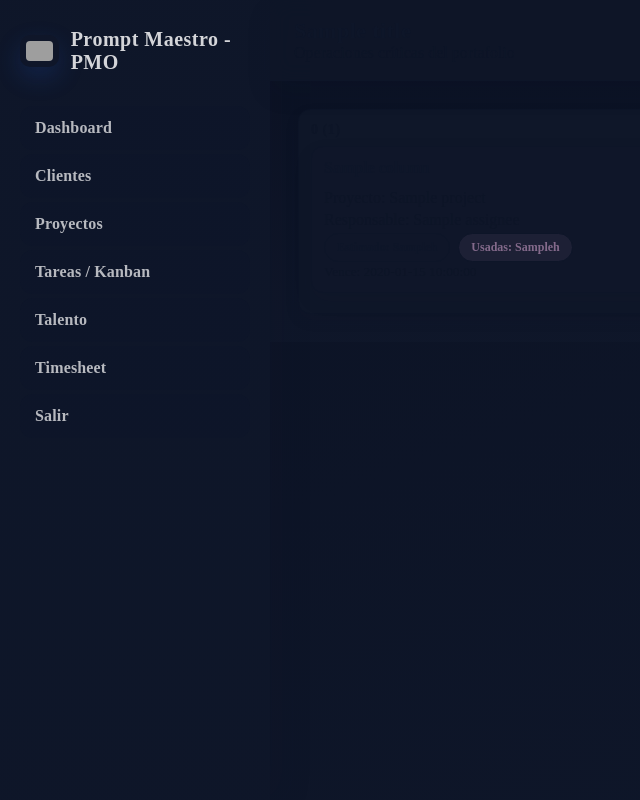
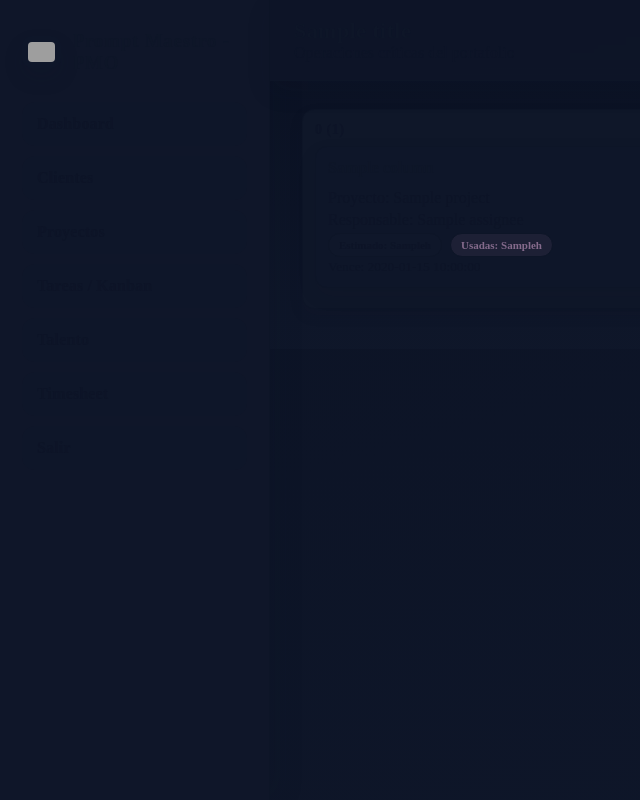
Before and after one commit to doriangomez/adminprojects, a PHP site: template src/Views/tasks/index.php in a window 1280 px wide. Shown: the whole page, without its empty margins (0-640 px from the left). Run offline with PHP 8.4, Linux system fonts and the light colour scheme; the template is opened without the code that fills it: most values are stand-ins (such as "Sample title", 1, 10 or a date in 2020); grey boxes are pictures that could not be loaded.

Commit message:
Refine executive UI styling

```diff
--- a/src/Views/layout/header.php
+++ b/src/Views/layout/header.php
@@ -22,21 +22,20 @@ $normalizedPath = str_starts_with($requestPath, $basePath)
             --background: <?= htmlspecialchars($theme['background']) ?>;
             --surface: <?= htmlspecialchars($theme['surface'] ?? $theme['background']) ?>;
             --font-family: <?= htmlspecialchars($theme['font_family'] ?? "'Inter', system-ui, -apple-system, BlinkMacSystemFont, 'Segoe UI', sans-serif") ?>;
-            --text: color-mix(in srgb, var(--secondary) 78%, var(--background) 22%);
-            --muted: color-mix(in srgb, var(--text) 65%, var(--background) 35%);
-            --panel: color-mix(in srgb, var(--surface) 88%, var(--background) 12%);
-            --panel-strong: color-mix(in srgb, var(--surface) 72%, var(--background) 28%);
-            --border: color-mix(in srgb, var(--surface) 60%, var(--background) 40%);
-            --border-strong: color-mix(in srgb, var(--secondary) 22%, var(--border) 78%);
-            --glow: color-mix(in srgb, var(--primary) 18%, transparent);
-            --shadow: 0 18px 42px var(--glow);
-            --soft-primary: color-mix(in srgb, var(--primary) 18%, var(--panel) 82%);
-            --soft-secondary: color-mix(in srgb, var(--secondary) 14%, var(--panel) 86%);
-            --soft-accent: color-mix(in srgb, var(--accent) 18%, var(--panel) 82%);
+            --text: color-mix(in srgb, var(--secondary) 74%, var(--background) 26%);
+            --muted: color-mix(in srgb, var(--text) 62%, var(--background) 38%);
+            --panel: color-mix(in srgb, var(--surface) 86%, var(--background) 14%);
+            --panel-strong: color-mix(in srgb, var(--surface) 70%, var(--background) 30%);
+            --border: color-mix(in srgb, var(--surface) 58%, var(--background) 42%);
+            --border-strong: color-mix(in srgb, var(--secondary) 18%, var(--border) 82%);
+            --shadow: 0 18px 46px color-mix(in srgb, var(--secondary) 12%, transparent);
+            --soft-primary: color-mix(in srgb, var(--primary) 16%, var(--panel) 84%);
+            --soft-secondary: color-mix(in srgb, var(--secondary) 12%, var(--panel) 88%);
+            --soft-accent: color-mix(in srgb, var(--accent) 16%, var(--panel) 84%);
             --positive: color-mix(in srgb, var(--primary) 55%, var(--accent) 45%);
-            --warning: color-mix(in srgb, var(--accent) 70%, var(--secondary) 30%);
+            --warning: color-mix(in srgb, var(--accent) 64%, var(--secondary) 36%);
             --danger: color-mix(in srgb, var(--accent) 55%, var(--secondary) 45%);
-            --surface-veil: color-mix(in srgb, var(--panel) 86%, transparent);
+            --surface-veil: color-mix(in srgb, var(--panel) 82%, transparent);
         }
         * {
             box-sizing: border-box;
@@ -45,44 +44,45 @@ $normalizedPath = str_starts_with($requestPath, $basePath)
         body {
             margin: 0;
             display: flex;
-            background: linear-gradient(160deg, color-mix(in srgb, var(--background) 92%, var(--surface) 8%), color-mix(in srgb, var(--surface) 94%, var(--background) 6%));
+            background: linear-gradient(165deg, color-mix(in srgb, var(--background) 88%, var(--surface) 12%), color-mix(in srgb, var(--surface) 90%, var(--background) 10%));
             color: var(--text);
         }
         .sidebar {
             width: 270px;
-            background: linear-gradient(180deg, color-mix(in srgb, var(--secondary) 86%, var(--background) 14%), color-mix(in srgb, var(--secondary) 78%, var(--background) 22%));
-            color: color-mix(in srgb, white 82%, var(--secondary) 18%);
+            background: color-mix(in srgb, var(--surface) 88%, var(--background) 12%);
+            color: var(--muted);
             min-height: 100vh;
-            padding: 28px 20px;
+            padding: 30px 22px;
             position: sticky;
             top: 0;
-            box-shadow: 12px 0 30px color-mix(in srgb, var(--secondary) 10%, transparent);
-            backdrop-filter: blur(12px);
+            border-right: 1px solid var(--border);
+            box-shadow: 10px 0 26px color-mix(in srgb, var(--secondary) 8%, transparent);
         }
         .sidebar h1 {
-            margin: 0 0 32px 0;
-            font-size: 20px;
+            margin: 0 0 28px 0;
+            font-size: 19px;
             display:flex;
             align-items:center;
             gap:12px;
-            letter-spacing: 0.5px;
+            letter-spacing: 0.04em;
+            color: var(--text);
         }
         .sidebar h1 img {
             height: 32px;
             border-radius: 10px;
             background: var(--panel);
             padding:6px;
-            box-shadow: 0 10px 26px var(--glow);
+            box-shadow: 0 10px 20px color-mix(in srgb, var(--secondary) 12%, transparent);
         }
         .sidebar nav {
             display:flex;
             flex-direction:column;
-            gap:4px;
+            gap:10px;
         }
         .sidebar a {
             display: flex;
             align-items:center;
-            color: color-mix(in srgb, white 70%, var(--secondary) 30%);
+            color: var(--muted);
             text-decoration: none;
             padding: 12px 14px;
             border-radius: 12px;
@@ -90,21 +90,21 @@ $normalizedPath = str_starts_with($requestPath, $basePath)
             letter-spacing: 0.01em;
             transition: all 0.18s ease;
             border: 1px solid transparent;
-            background: color-mix(in srgb, var(--secondary) 12%, transparent);
+            background: color-mix(in srgb, var(--surface) 6%, transparent);
         }
         .sidebar a:hover {
-            color: color-mix(in srgb, white 78%, var(--secondary) 22%);
-            background: color-mix(in srgb, var(--secondary) 16%, transparent);
-            border-color: color-mix(in srgb, var(--secondary) 16%, transparent);
+            color: var(--text);
+            background: color-mix(in srgb, var(--surface) 12%, transparent);
+            border-color: color-mix(in srgb, var(--border) 80%, var(--surface) 20%);
         }
         .sidebar a.active {
-            color: color-mix(in srgb, white 88%, var(--secondary) 12%);
-            background: color-mix(in srgb, var(--primary) 16%, transparent);
-            border-color: color-mix(in srgb, var(--primary) 34%, transparent);
+            color: var(--text);
+            background: color-mix(in srgb, var(--surface) 18%, transparent);
+            border-color: color-mix(in srgb, var(--border) 60%, var(--primary) 40%);
             box-shadow: inset 3px 0 0 var(--primary);
         }
         .topbar {
-            background: color-mix(in srgb, var(--panel) 82%, transparent);
+            background: color-mix(in srgb, var(--panel) 90%, transparent);
             padding: 18px 24px;
             border-bottom: 1px solid var(--border);
             display: flex;
@@ -113,19 +113,19 @@ $normalizedPath = str_starts_with($requestPath, $basePath)
             position: sticky;
             top: 0;
             z-index: 10;
-            backdrop-filter: blur(10px);
-            box-shadow: 0 12px 26px color-mix(in srgb, var(--secondary) 8%, transparent);
+            backdrop-filter: blur(8px);
+            box-shadow: 0 10px 24px color-mix(in srgb, var(--secondary) 10%, transparent);
         }
         main {
             flex: 1;
             min-height: 100vh;
         }
         .content {
-            padding: 28px;
+            padding: 28px 32px 40px;
             display: flex;
             flex-direction: column;
             gap: 18px;
-            background: linear-gradient(180deg, color-mix(in srgb, var(--background) 86%, var(--surface) 14%), color-mix(in srgb, var(--surface) 90%, var(--background) 10%));
+            background: linear-gradient(180deg, color-mix(in srgb, var(--background) 88%, var(--surface) 12%), color-mix(in srgb, var(--surface) 92%, var(--background) 8%));
         }
         .page-heading h2 {
             margin:0;
@@ -181,12 +181,12 @@ $normalizedPath = str_starts_with($requestPath, $basePath)
         }
         .badge {
             display: inline-block;
-            padding: 6px 12px;
+            padding: 5px 10px;
             border-radius: 999px;
-            font-size: 12px;
+            font-size: 11px;
             font-weight: 700;
-            background: color-mix(in srgb, var(--surface) 88%, var(--background) 12%);
-            color: var(--text);
+            background: color-mix(in srgb, var(--surface) 92%, var(--background) 8%);
+            color: var(--muted);
             border: 1px solid var(--border);
         }
         .badge.success { background: color-mix(in srgb, var(--positive) 12%, var(--panel) 88%); color: var(--positive); }
```
Also changed, not shown: other parts of src/Views/layout/header.php (+11 -10 lines), src/Views/auth/login.php (+21 -21 lines).
